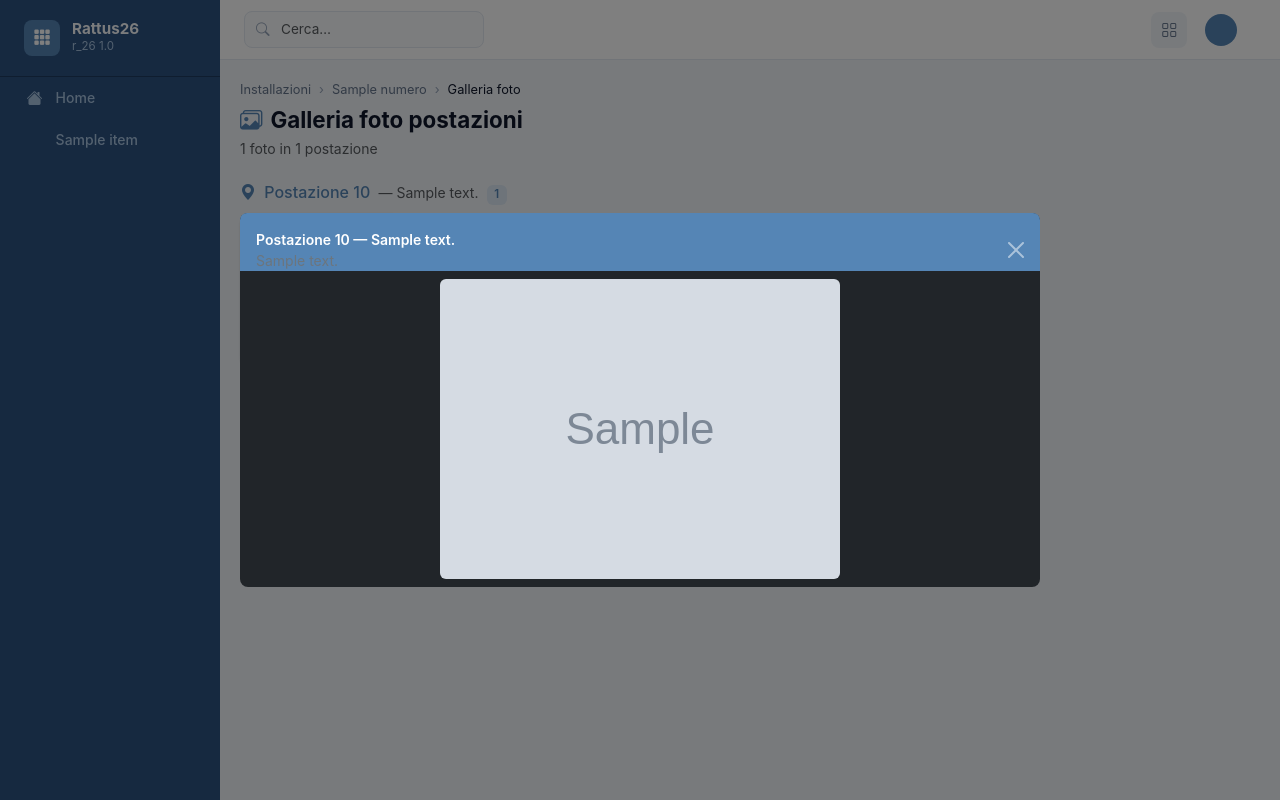
After one commit to Giorgino79/BASE, a Django app: template installazioni/templates/installazioni/installazione_galleria.html in a window 1280 px wide, after a click that opens the changed part. The commit adds this page. Run offline with Django 5.2, Linux system fonts and the light colour scheme; the template is opened without the code that fills it: most values are stand-ins (such as "Sample title", 1, 10 or a date in 2020); grey boxes marked "Sample" are stand-in pictures.

Commit message:
Installazioni: galleria foto postazioni, spostamento dashboard, upload foto inline
- Rimuove Installazioni dalla sidebar, aggiunge card nella dashboard servizi
- Aggiunge campo foto opzionale nel form inline postazione (multipart + aggiungi_allegato)
- Nuova pagina galleria foto (/galleria/) con lightbox Bootstrap per le immagini delle postazioni
- Pulsante "Galleria foto postazioni" nel pannello Azioni del dettaglio installazione

Co-Authored-By: Claude Sonnet 4.6 <noreply@anthropic.com>

```diff
--- /dev/null
+++ b/installazioni/templates/installazioni/installazione_galleria.html
@@ -0,0 +1,94 @@
+{% extends "base.html" %}
+{% load static %}
+{% block extra_css %}<link rel="stylesheet" href="{% static 'css/detail.css' %}">{% endblock %}
+{% block content %}
+<div class="page-header mb-4">
+  <nav aria-label="breadcrumb">
+    <ol class="breadcrumb">
+      <li class="breadcrumb-item"><a href="{% url 'installazioni:installazione_list' %}">Installazioni</a></li>
+      <li class="breadcrumb-item"><a href="{{ inst.get_absolute_url }}">{{ inst.numero }}</a></li>
+      <li class="breadcrumb-item active">Galleria foto</li>
+    </ol>
+  </nav>
+  <h1><i class="bi bi-images me-2 text-brand"></i>Galleria foto postazioni</h1>
+  <p class="text-muted mb-0">{{ n_foto }} foto in {{ sezioni|length }} postazion{{ sezioni|length|pluralize:"e,i" }}</p>
+</div>
+
+{% if sezioni %}
+
+{% for post, foto in sezioni %}
+<h6 class="text-brand mb-2 mt-4 {% if not forloop.first %}mt-4{% endif %}">
+  <i class="bi bi-geo-alt-fill me-1"></i>
+  <a href="{{ post.get_absolute_url }}" class="text-decoration-none text-brand">
+    Postazione {{ post.numero|stringformat:"02d" }}
+  </a>
+  {% if post.descrizione_luogo %}
+  <span class="text-muted fw-normal small ms-1">— {{ post.descrizione_luogo|truncatechars:60 }}</span>
+  {% endif %}
+  <span class="badge badge-info ms-1">{{ foto|length }}</span>
+</h6>
+
+<div class="row g-2 mb-2">
+  {% for f in foto %}
+  <div class="col-6 col-md-3 col-lg-2">
+    <div class="card p-1 h-100" role="button"
+         data-bs-toggle="modal" data-bs-target="#lightbox"
+         data-img="{{ f.file.url }}"
+         data-caption="{{ f.descrizione|default:f.nome_originale }}"
+         data-post="Postazione {{ post.numero|stringformat:'02d' }}{% if post.descrizione_luogo %} — {{ post.descrizione_luogo|truncatechars:40 }}{% endif %}">
+      <img src="{{ f.file.url }}" class="img-fluid rounded"
+           style="width:100%; height:120px; object-fit:cover;"
+           alt="{{ f.descrizione|default:f.nome_originale }}">
+      {% if f.descrizione %}
+      <div class="text-muted small text-truncate mt-1 px-1">{{ f.descrizione }}</div>
+      {% endif %}
+    </div>
+  </div>
+  {% endfor %}
+</div>
+{% endfor %}
+
+{% else %}
+<div class="text-center text-muted py-5">
+  <i class="bi bi-camera d-block mb-2" style="font-size:3rem;"></i>
+  Nessuna foto caricata per le postazioni di questa installazione.
+</div>
+{% endif %}
+
+<div class="mt-4">
+  <a href="{{ inst.get_absolute_url }}" class="btn btn-outline-secondary btn-sm">
+    <i class="bi bi-arrow-left me-1"></i>Torna all'installazione
+  </a>
+</div>
+
+<!-- Lightbox modal -->
+<div class="modal fade" id="lightbox" tabindex="-1">
+  <div class="modal-dialog modal-lg modal-dialog-centered">
+    <div class="modal-content bg-dark border-0">
+      <div class="modal-header border-0 pb-0">
+        <div>
+          <div class="text-white fw-semibold small" id="lb-post"></div>
+          <div class="text-secondary small" id="lb-caption"></div>
+        </div>
+        <button type="button" class="btn-close btn-close-white" data-bs-dismiss="modal"></button>
+      </div>
+      <div class="modal-body text-center p-2">
+        <img id="lb-img" src="" class="img-fluid rounded" style="max-height:75vh;" alt="">
+      </div>
+    </div>
+  </div>
+</div>
+
+{% endblock %}
+
+{% block extra_js %}
+<script>
+document.querySelectorAll('[data-bs-target="#lightbox"]').forEach(function(el) {
+  el.addEventListener('click', function() {
+    document.getElementById('lb-img').src = this.dataset.img;
+    document.getElementById('lb-caption').textContent = this.dataset.caption;
+    document.getElementById('lb-post').textContent = this.dataset.post;
+  });
+});
+</script>
+{% endblock %}
--- a/installazioni/urls.py
+++ b/installazioni/urls.py
@@ -9,6 +9,8 @@ urlpatterns = [
     path("nuova/", views.installazione_create, name="installazione_create"),
     path("<int:pk>/", views.installazione_detail, name="installazione_detail"),
     path("<int:pk>/modifica/", views.installazione_update, name="installazione_update"),
+
+    path("<int:pk>/galleria/", views.installazione_galleria, name="installazione_galleria"),
 
     # Postazioni
     path("<int:inst_pk>/postazione/nuova/", views.postazione_create, name="postazione_create"),
```
Also changed, not shown: installazioni/apps.py (+1 -14 lines), installazioni/templates/installazioni/installazione_detail.html (+10 -3 lines), installazioni/views.py (+40 -1 lines), servizi/templates/servizi/dashboard.html (+9 -0 lines).
